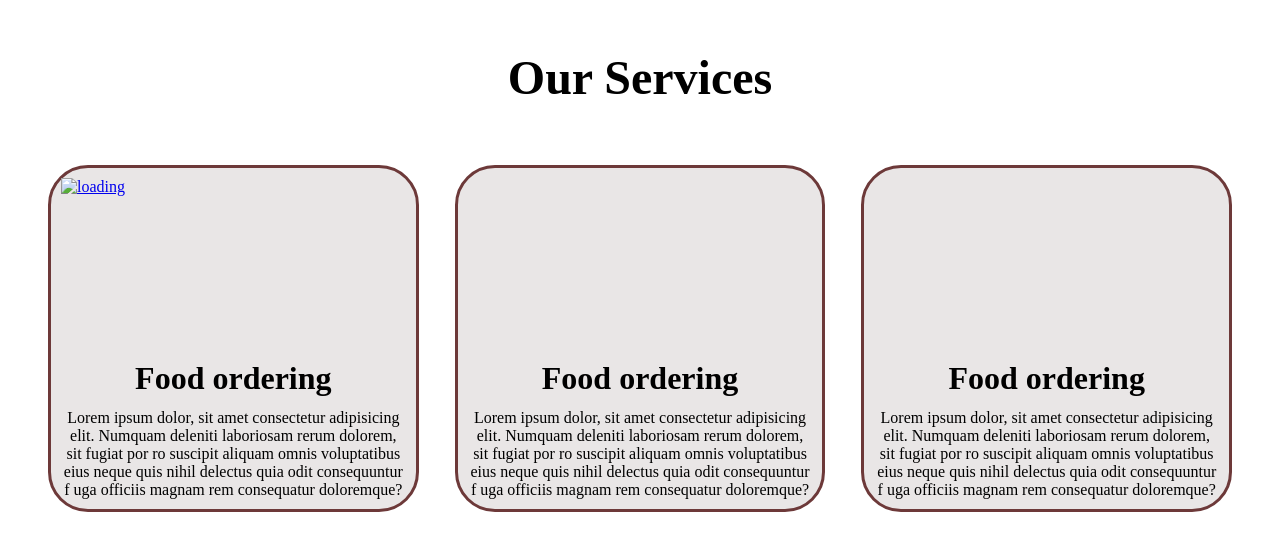
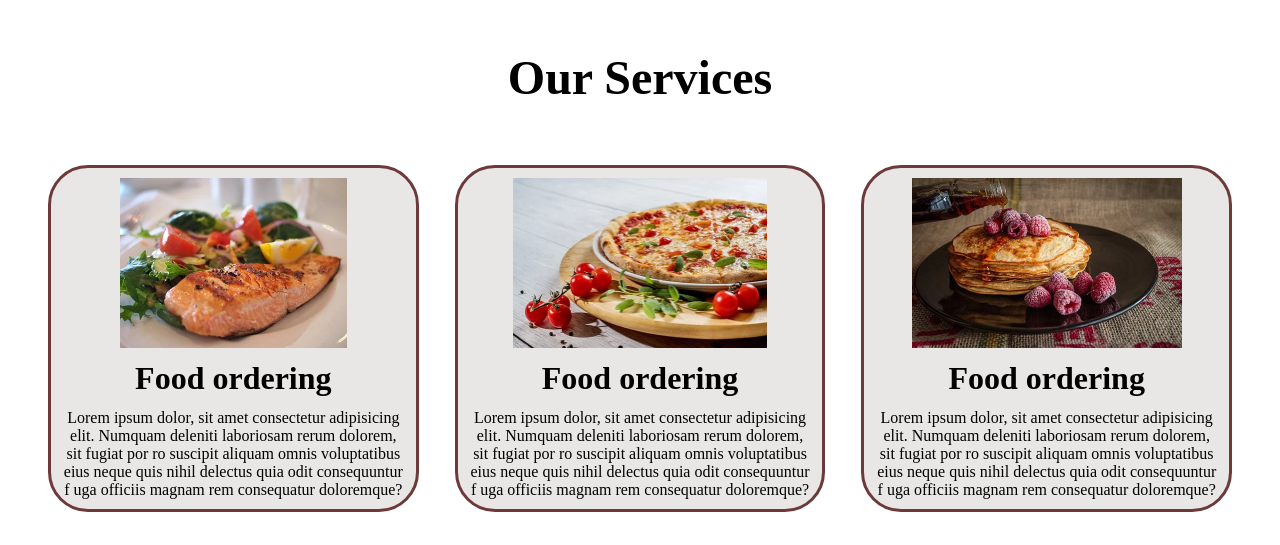
Before and after one commit to Ashutosh-0101/food-website, a plain HTML site: page index.html in a window 1280 px wide. Shown: the part 721-1266 px from the top of the page. Drawn offline with Linux system fonts and the light colour scheme.

Commit message:
Update index.html

```diff
--- a/index.html
+++ b/index.html
@@ -40,21 +40,21 @@
        </h1>
        <div id="services">
            <div class="box">
-              <a href="https://www.w3schools.com/html/html_form_elements.asp"> <img src="image/img1.jpg" alt="loading" > </a>
+              <a href="https://www.w3schools.com/html/html_form_elements.asp"> <img src="img1.jpg" alt="loading" > </a>
                <h2 class="h-secondary center">Food ordering</h2>
                <p class="center">Lorem ipsum dolor, sit amet consectetur adipisicing elit. Numquam deleniti laboriosam rerum dolorem, sit fugiat por
                    ro suscipit aliquam omnis voluptatibus eius neque quis nihil delectus quia odit consequuntur f
                    uga officiis magnam rem consequatur doloremque?</p>
             </div>
             <div class="box">
-                <img src="image/img2.jpg" alt="">
+                <img src="img2.jpg" alt="">
                 <h2 class="h-secondary center">Food ordering</h2>
                 <p class="center">Lorem ipsum dolor, sit amet consectetur adipisicing elit. Numquam deleniti laboriosam rerum dolorem, sit fugiat por
                     ro suscipit aliquam omnis voluptatibus eius neque quis nihil delectus quia odit consequuntur f
                     uga officiis magnam rem consequatur doloremque?</p>
              </div>
              <div class="box">
-                <img src="image/img3.jpg" alt="">
+                <img src="img3.jpg" alt="">
                 <h2 class="h-secondary center">Food ordering</h2>
                 <p class="center">Lorem ipsum dolor, sit amet consectetur adipisicing elit. Numquam deleniti laboriosam rerum dolorem, sit fugiat por
                     ro suscipit aliquam omnis voluptatibus eius neque quis nihil delectus quia odit consequuntur f
```
